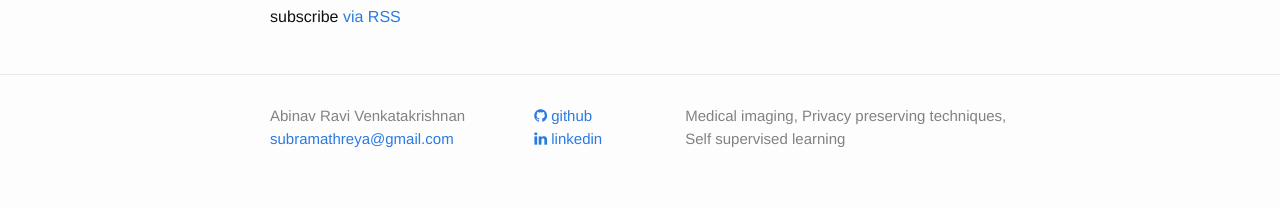
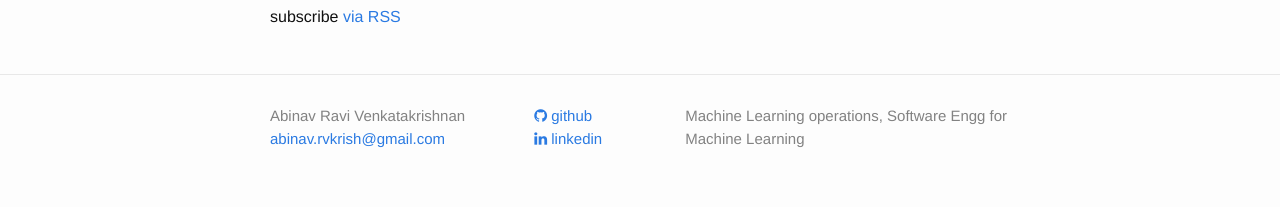
Before and after one commit to AbinavRavi/AbinavRavi.github.io, a Jekyll site: the page built from index.html, in a window 1280 px wide. Shown: the part 942-1149 px from the top of the page. Built offline with Jekyll 4.4.1, drawn with Linux system fonts in a browser that asks for light colours; nearby versions of some CDN libraries.

Commit message:
changed the description in website

```diff
--- a/_config.yml
+++ b/_config.yml
@@ -7,9 +7,9 @@
 
 # Site settings
 title: Abinav Ravi Venkatakrishnan
-email: subramathreya@gmail.com
+email: abinav.rvkrish@gmail.com
 description: > # this means to ignore newlines until "baseurl:"
-  Medical imaging, Privacy preserving techniques, Self supervised learning
+  Machine Learning operations, Software Engg for Machine Learning
 #baseurl: "" # the subpath of your site, e.g. /blog
 #url: "http://yourdomain.com" # the base hostname & protocol for your site
 
```
